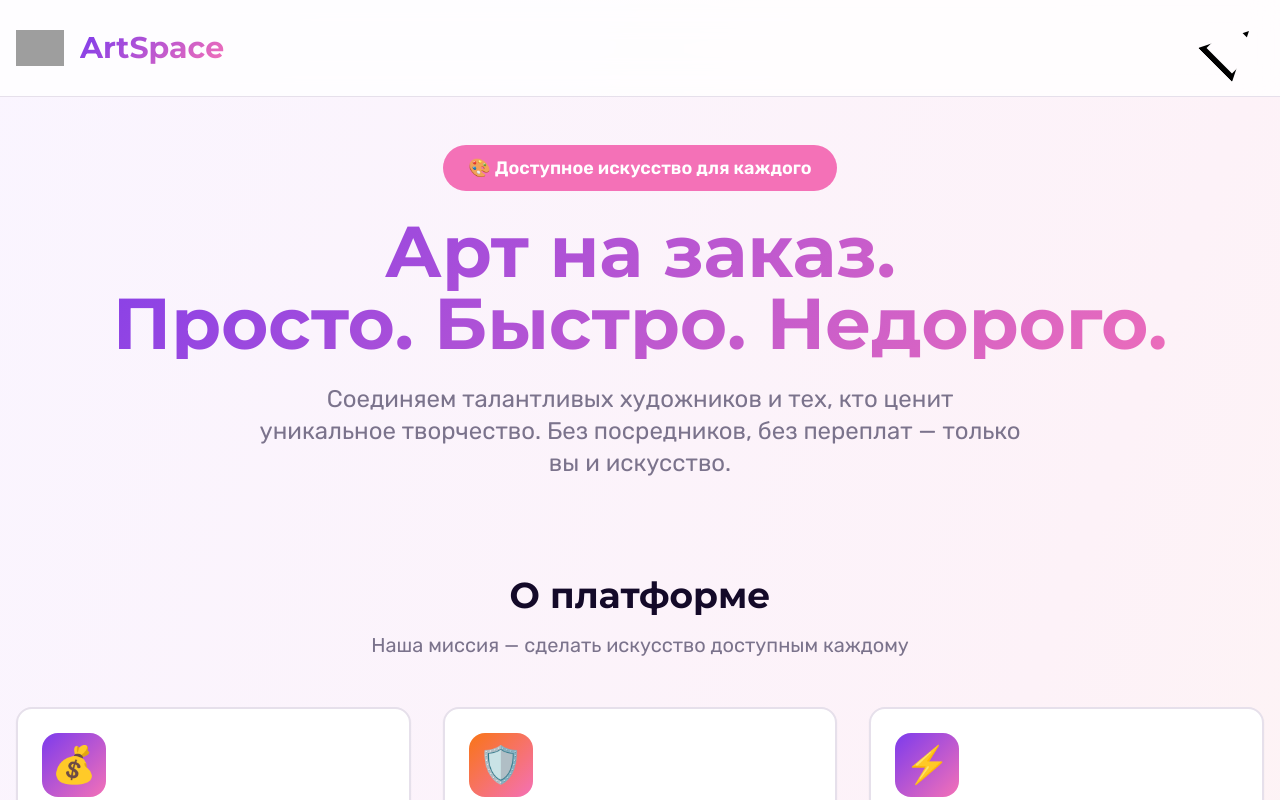
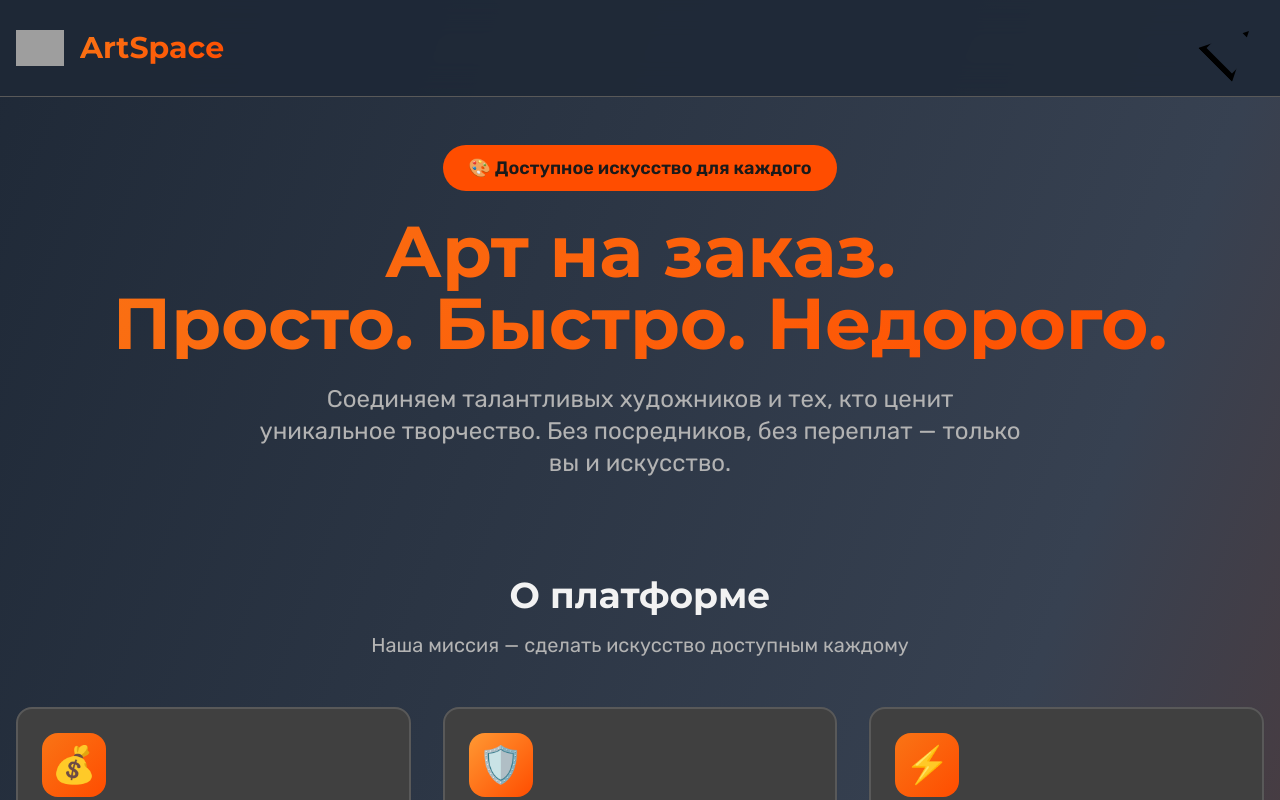
Before and after one commit to pr-poehali-dev/custom-art-shopping, a React (Vite) app: page / in a window 1280 px wide. Both pictures are taken after a click on the button "Войти на платформу". Shown: the top 800 px of the page. Built offline with nearby package versions, Linux system fonts and the light colour scheme; grey boxes are pictures that could not be loaded.

Commit message:
Измени цвета: серый и оранжевый

```diff
--- a/src/index.css
+++ b/src/index.css
@@ -6,51 +6,51 @@
 
 @layer base {
   :root {
-    --background: 0 0% 100%;
-    --foreground: 260 60% 10%;
+    --background: 0 0% 20%;
+    --foreground: 0 0% 95%;
 
-    --card: 0 0% 100%;
-    --card-foreground: 260 60% 10%;
+    --card: 0 0% 25%;
+    --card-foreground: 0 0% 95%;
 
-    --popover: 0 0% 100%;
-    --popover-foreground: 260 60% 10%;
+    --popover: 0 0% 25%;
+    --popover-foreground: 0 0% 95%;
 
-    --primary: 262 83% 58%;
-    --primary-foreground: 0 0% 100%;
+    --primary: 25 95% 53%;
+    --primary-foreground: 0 0% 10%;
 
-    --secondary: 328 86% 70%;
-    --secondary-foreground: 0 0% 100%;
+    --secondary: 18 100% 50%;
+    --secondary-foreground: 0 0% 10%;
 
-    --muted: 270 20% 96%;
-    --muted-foreground: 260 10% 50%;
+    --muted: 0 0% 30%;
+    --muted-foreground: 0 0% 70%;
 
-    --accent: 25 95% 53%;
-    --accent-foreground: 0 0% 100%;
+    --accent: 30 100% 60%;
+    --accent-foreground: 0 0% 10%;
 
     --destructive: 0 84.2% 60.2%;
     --destructive-foreground: 0 0% 100%;
 
-    --border: 270 20% 90%;
-    --input: 270 20% 90%;
-    --ring: 262 83% 58%;
+    --border: 0 0% 35%;
+    --input: 0 0% 30%;
+    --ring: 25 95% 53%;
 
     --radius: 1rem;
 
-    --sidebar-background: 0 0% 98%;
+    --sidebar-background: 0 0% 22%;
 
-    --sidebar-foreground: 240 5.3% 26.1%;
+    --sidebar-foreground: 0 0% 90%;
 
-    --sidebar-primary: 240 5.9% 10%;
+    --sidebar-primary: 25 95% 53%;
 
-    --sidebar-primary-foreground: 0 0% 98%;
+    --sidebar-primary-foreground: 0 0% 10%;
 
-    --sidebar-accent: 240 4.8% 95.9%;
+    --sidebar-accent: 0 0% 30%;
 
-    --sidebar-accent-foreground: 240 5.9% 10%;
+    --sidebar-accent-foreground: 0 0% 90%;
 
-    --sidebar-border: 220 13% 91%;
+    --sidebar-border: 0 0% 35%;
 
-    --sidebar-ring: 217.2 91.2% 59.8%;
+    --sidebar-ring: 25 95% 53%;
   }
 
   .dark {
--- a/src/pages/Index.tsx
+++ b/src/pages/Index.tsx
@@ -35,7 +35,7 @@ const Index = () => {
   ];
 
   return (
-    <div className="min-h-screen bg-gradient-to-br from-purple-50 via-pink-50 to-orange-50">
+    <div className="min-h-screen bg-gradient-to-br from-gray-800 via-gray-700 to-orange-900">
       {!isLoggedIn ? (
         <div className="min-h-screen flex items-center justify-center p-4">
           <div className="text-center space-y-8 max-w-2xl">
@@ -82,7 +82,7 @@ const Index = () => {
         </div>
       ) : (
         <>
-          <header className="sticky top-0 z-50 backdrop-blur-lg bg-white/80 border-b border-border">
+          <header className="sticky top-0 z-50 backdrop-blur-lg bg-gray-800/90 border-b border-border">
             <div className="container mx-auto px-4 py-4 flex items-center justify-between">
               <div className="flex items-center gap-4">
                 <img
@@ -181,7 +181,7 @@ const Index = () => {
 
               <div className="grid md:grid-cols-3 gap-8">
                 {reviews.map((review, index) => (
-                  <Card key={index} className="hover-scale bg-gradient-to-br from-white to-purple-50 border-2 hover:border-primary transition-all">
+                  <Card key={index} className="hover-scale bg-gradient-to-br from-gray-700 to-gray-800 border-2 hover:border-primary transition-all">
                     <CardHeader>
                       <div className="flex items-center gap-4 mb-4">
                         <div className="w-16 h-16 rounded-full gradient-primary flex items-center justify-center text-3xl">
@@ -259,35 +259,35 @@ const Index = () => {
                   </Button>
 
                   <div className="space-y-4">
-                    <div className="p-4 rounded-lg bg-green-50 border border-green-200">
+                    <div className="p-4 rounded-lg bg-green-900/20 border border-green-700">
                       <div className="flex gap-3">
-                        <Icon name="ShieldCheck" className="text-green-600 flex-shrink-0" size={24} />
+                        <Icon name="ShieldCheck" className="text-green-400 flex-shrink-0" size={24} />
                         <div className="space-y-1">
-                          <p className="font-semibold text-green-900">Безопасная оплата</p>
-                          <p className="text-sm text-green-700">
+                          <p className="font-semibold text-green-300">Безопасная оплата</p>
+                          <p className="text-sm text-green-400">
                             Средства защищены до полного завершения работы. Вы платите только после получения результата и подтверждения качества.
                           </p>
                         </div>
                       </div>
                     </div>
 
-                    <div className="p-4 rounded-lg bg-blue-50 border border-blue-200">
+                    <div className="p-4 rounded-lg bg-blue-900/20 border border-blue-700">
                       <div className="space-y-3">
                         <div className="flex items-center gap-2">
-                          <Icon name="CreditCard" className="text-blue-600" size={20} />
-                          <p className="font-semibold text-blue-900">Способы оплаты</p>
+                          <Icon name="CreditCard" className="text-blue-400" size={20} />
+                          <p className="font-semibold text-blue-300">Способы оплаты</p>
                         </div>
                         <div className="flex flex-wrap gap-3">
-                          <div className="flex items-center gap-2 px-4 py-2 bg-white rounded-lg border border-blue-200 hover:border-blue-400 transition-colors">
-                            <Icon name="CreditCard" className="text-blue-600" size={24} />
-                            <span className="text-sm font-medium text-blue-900">Банковская карта</span>
+                          <div className="flex items-center gap-2 px-4 py-2 bg-gray-800 rounded-lg border border-orange-500 hover:border-orange-400 transition-colors">
+                            <Icon name="CreditCard" className="text-orange-400" size={24} />
+                            <span className="text-sm font-medium text-orange-300">Банковская карта</span>
                           </div>
-                          <div className="flex items-center gap-2 px-4 py-2 bg-white rounded-lg border border-blue-200 hover:border-blue-400 transition-colors">
-                            <Icon name="Smartphone" className="text-blue-600" size={24} />
-                            <span className="text-sm font-medium text-blue-900">СБП</span>
+                          <div className="flex items-center gap-2 px-4 py-2 bg-gray-800 rounded-lg border border-orange-500 hover:border-orange-400 transition-colors">
+                            <Icon name="Smartphone" className="text-orange-400" size={24} />
+                            <span className="text-sm font-medium text-orange-300">СБП</span>
                           </div>
                         </div>
-                        <p className="text-xs text-blue-700">
+                        <p className="text-xs text-blue-400">
                           Принимаем все популярные карты: Visa, Mastercard, МИР. Моментальная оплата через Систему быстрых платежей.
                         </p>
                       </div>
@@ -315,7 +315,7 @@ const Index = () => {
             </section>
           </main>
 
-          <footer className="bg-gradient-to-br from-purple-100 to-pink-100 border-t border-border mt-24">
+          <footer className="bg-gradient-to-br from-gray-900 to-orange-950 border-t border-border mt-24">
             <div className="container mx-auto px-4 py-12">
               <div className="text-center space-y-4">
                 <h4 className="text-2xl font-bold text-gradient">ArtSpace</h4>
```
